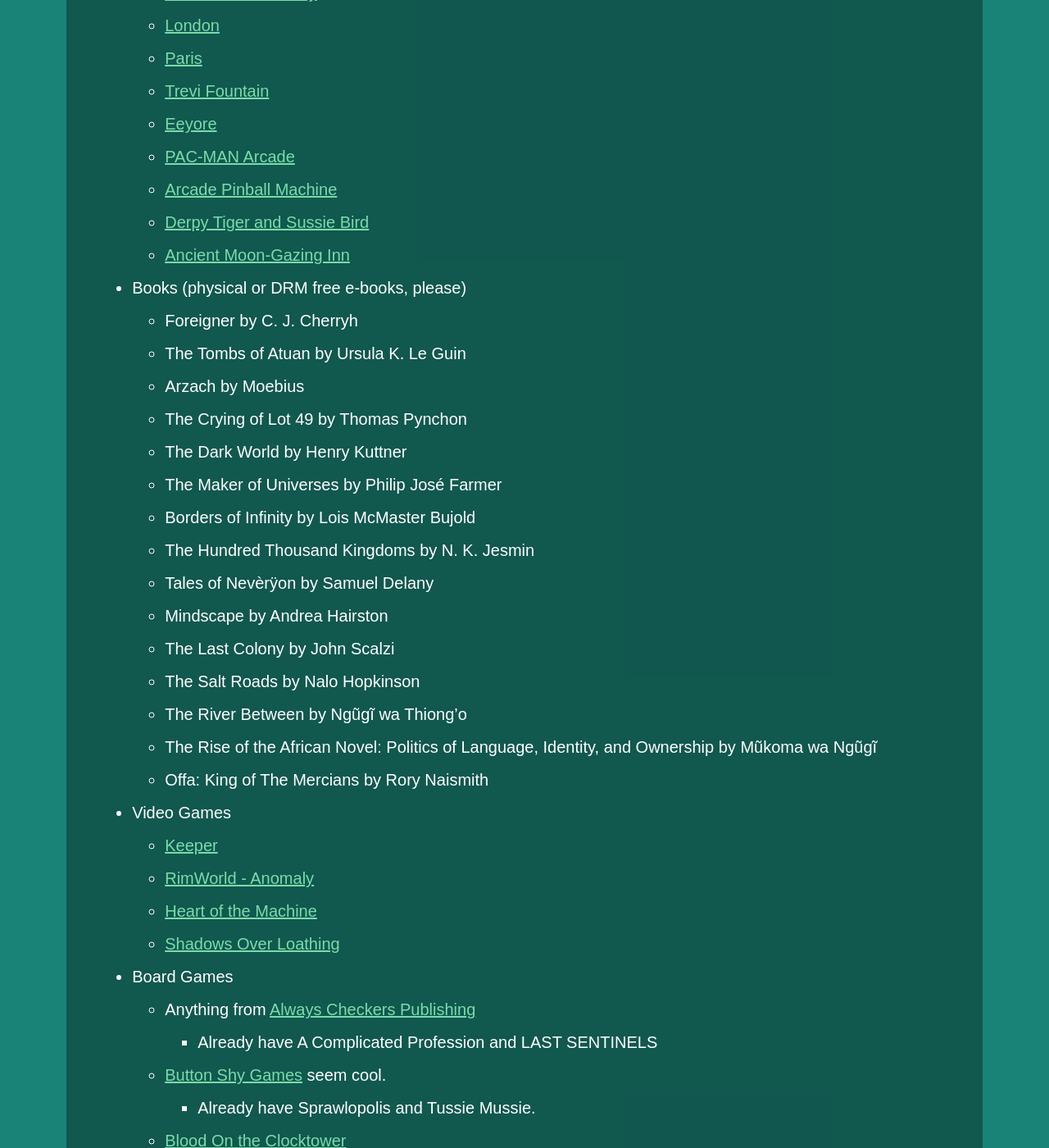
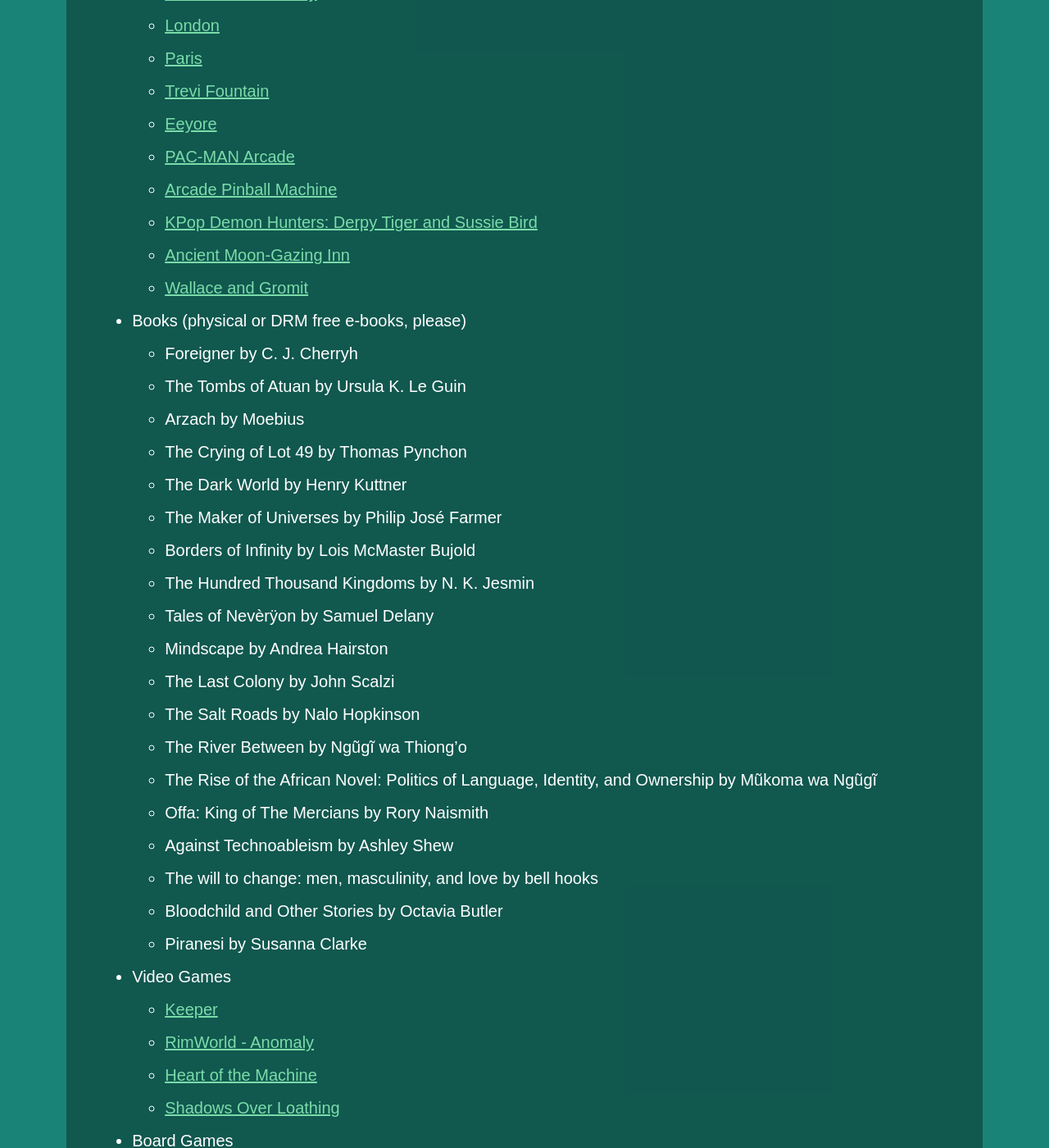
Before and after one commit to ambiguousname/ambiguousname.github.io, a Jekyll site: the page built from assets/wishlist.md, in a window 1280 px wide and 1400 px high, scrolled down 699 px. Shown: the whole window at 82% size. Built offline with Jekyll 4.4.1, drawn with Linux system fonts in a browser that asks for light colours.

Commit message:
Update wishlist

```diff
--- a/assets/wishlist.md
+++ b/assets/wishlist.md
@@ -21,8 +21,9 @@
 	- [Eeyore](https://www.lego.com/en-us/product/eeyore-40797)
 	- [PAC-MAN Arcade](https://www.lego.com/en-us/product/pac-man-arcade-10323)
 	- [Arcade Pinball Machine](https://www.lego.com/en-us/product/arcade-pinball-machine-11374)
-	- [Derpy Tiger and Sussie Bird](https://www.lego.com/en-us/product/derpy-tiger-and-sussie-bird-72537)
+	- [KPop Demon Hunters: Derpy Tiger and Sussie Bird](https://www.lego.com/en-us/product/derpy-tiger-and-sussie-bird-72537)
 	- [Ancient Moon-Gazing Inn](https://www.lego.com/en-us/product/ancient-moon-gazing-inn-80121)
+	- [Wallace and Gromit](https://www.lego.com/en-us/product/wallace-gromit-21371)
 - Books (physical or DRM free e-books, please)
 	- Foreigner by C. J. Cherryh
 	- The Tombs of Atuan by Ursula K. Le Guin
@@ -39,6 +40,10 @@
 	- The River Between by Ngũgĩ wa Thiong'o
 	- The Rise of the African Novel: Politics of Language, Identity, and Ownership by Mũkoma wa Ngũgĩ
 	- Offa: King of The Mercians by Rory Naismith
+	- Against Technoableism by Ashley Shew
+	- The will to change: men, masculinity, and love by bell hooks
+	- Bloodchild and Other Stories by Octavia Butler
+	- Piranesi by Susanna Clarke
 - Video Games
 	- [Keeper](https://store.steampowered.com/app/3043580/Keeper?snr=1_25_4__318)
 	- [RimWorld - Anomaly](https://store.steampowered.com/app/2380740/RimWorld__Anomaly?snr=1_25_4__318)
```
